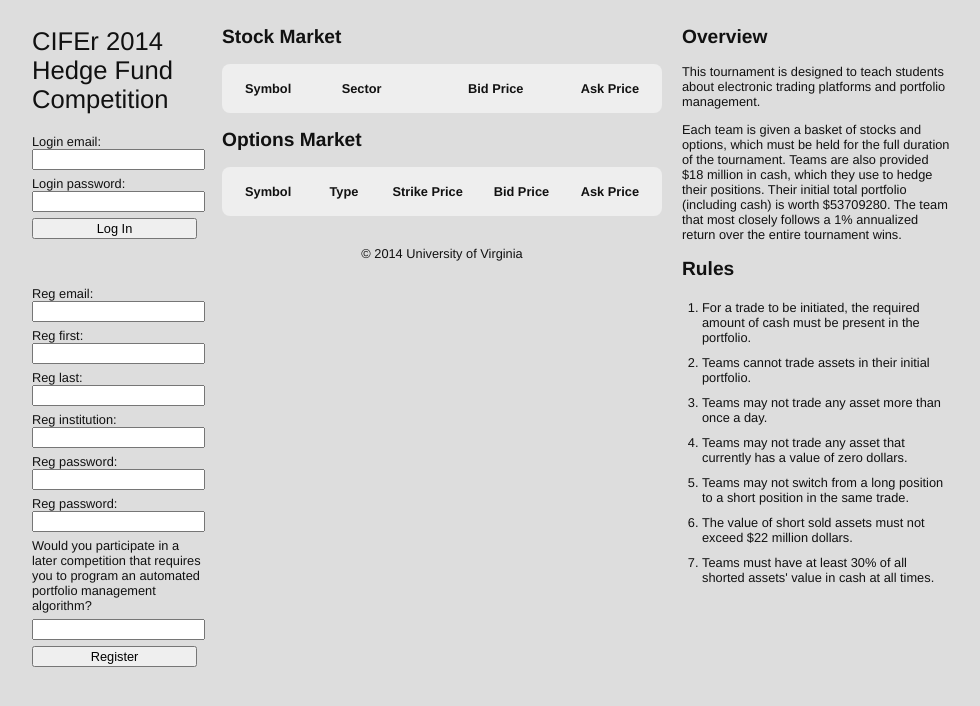
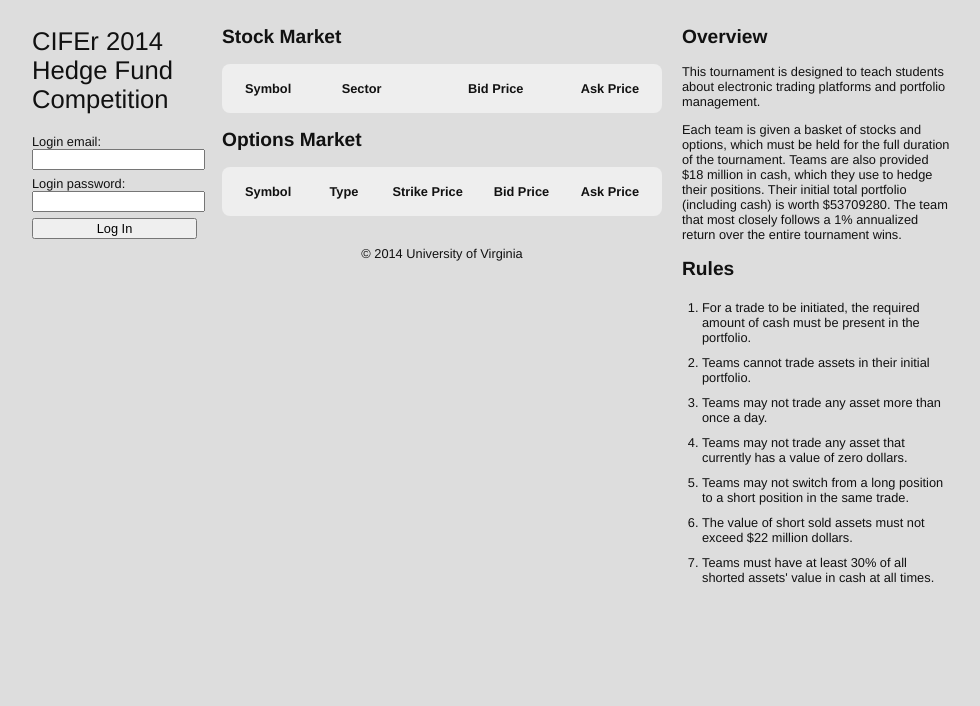
Before and after one commit to uva-financial-engineering/cifer-tournament, a Python web app: template app/templates/login.html in a window 1280 px wide. Shown: the top 706 px of the page, without its empty margins (148-1128 px from the left). Run offline with Jinja, Linux system fonts and the light colour scheme; the template is opened without the code that fills it: most values are stand-ins (such as "Sample title", 1, 10 or a date in 2020); form fields are guessed from the names that the template uses; lists and menus that the app fills with data are empty; some libraries are stand-ins or nearby versions.

Commit message:
Remove registration form

```diff
--- a/app/templates/login.html
+++ b/app/templates/login.html
@@ -12,24 +12,6 @@
   </table>
 </form>
 <p>&nbsp;</p>
-<form method=post>
-  <input name="csrf_token" type="hidden" value="{{ csrf_token() }}">
-  <table class="registration-table">
-    <tbody>
-      <tr><td>{{ regform.reg_email.label }}:<br>{{ regform.reg_email }}</td></tr>
-      <tr><td>{{ regform.reg_first.label }}:<br>{{ regform.reg_first }}</td></tr>
-      <tr><td>{{ regform.reg_last.label }}:<br>{{ regform.reg_last }}</td></tr>
-      <tr><td>{{ regform.reg_institution.label }}:<br>{{ regform.reg_institution }}</td></tr>
-      <tr><td>{{ regform.reg_password.label }}:<br>{{ regform.reg_password }}</td></tr>
-      <tr><td>{{ regform.reg_password2.label }}:<br>{{ regform.reg_password2 }}</td></tr>
-      <tr><td>Would you participate in a later competition that requires you to program an automated portfolio management algorithm?</td></tr>
-      <tr><td>
-        {{ regform.reg_algorithm }}
-      </td></tr>
-      <tr><td><button type=submit name=action value=register>Register</button></td></tr>
-    </tbody>
-  </table>
-</form>
 {% endblock %}
 
 {% block right %}
```
